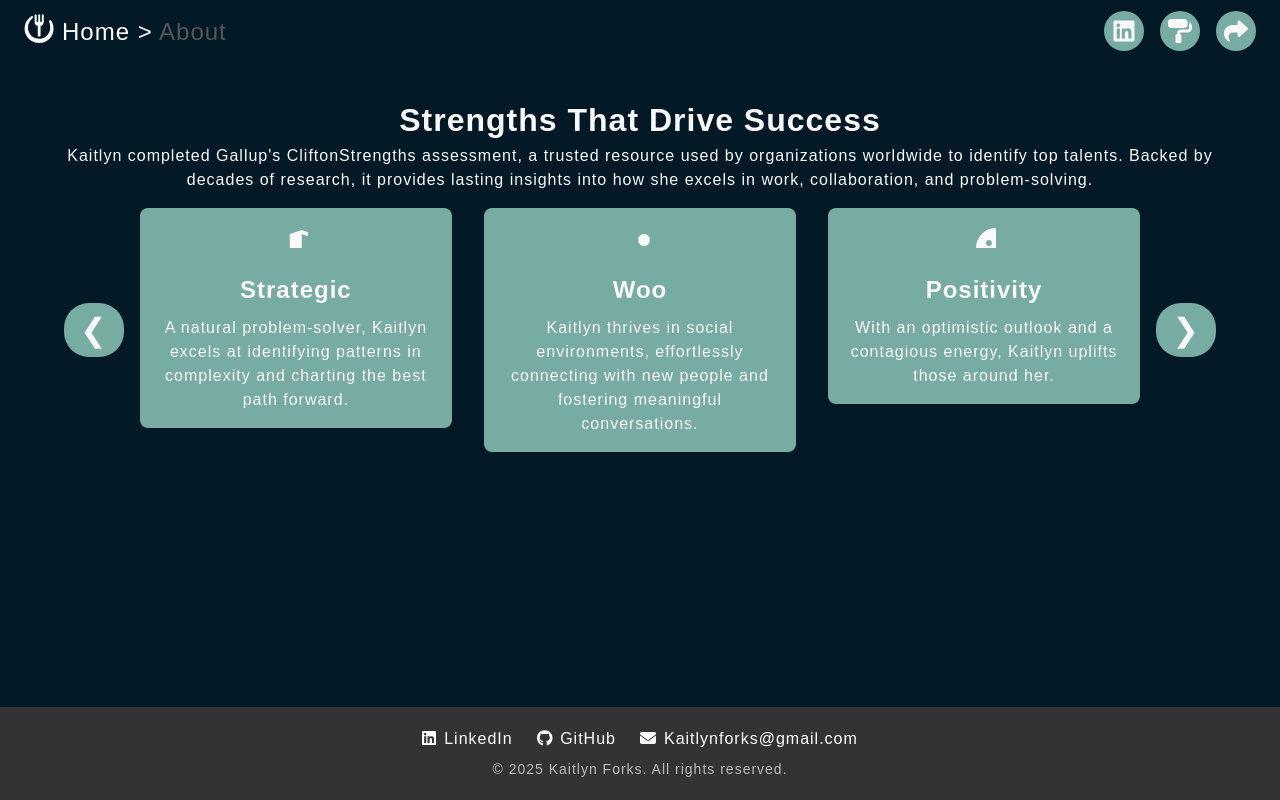
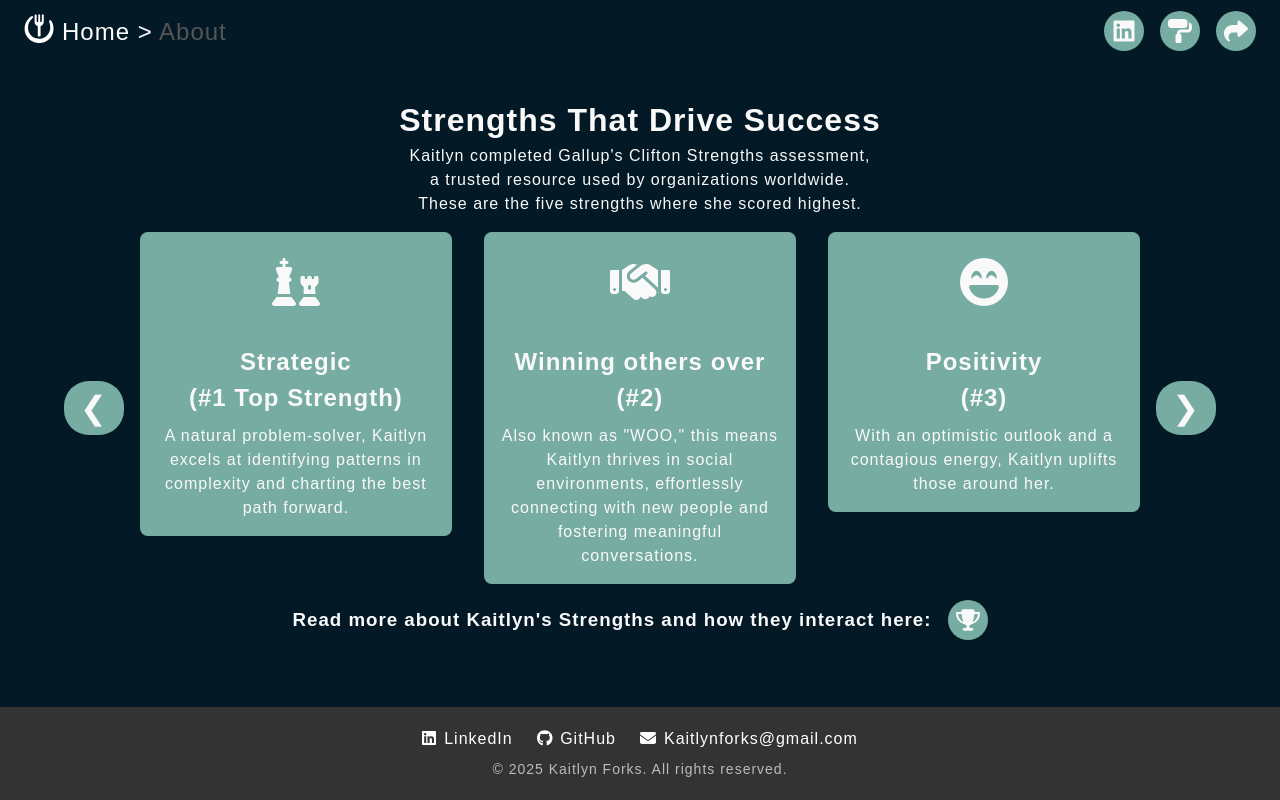
Before and after one commit to kforks/forked-software-ng, an Angular app: page /about in a window 1280 px wide. Built offline with nearby package versions, Linux system fonts and the light colour scheme; a web font is replaced by a local one.

Commit message:
strengths progress

```diff
--- a/src/app/components/strengths-carousel/strengths-carousel.component.html
+++ b/src/app/components/strengths-carousel/strengths-carousel.component.html
@@ -1,10 +1,9 @@
 <div class="carousel-title flex-column">
   <h1>Strengths That Drive Success</h1>
   <div class="carousel-description text-center">
-    Kaitlyn completed Gallup's CliftonStrengths assessment, a trusted resource
-    used by organizations worldwide to identify top talents. Backed by decades
-    of research, it provides lasting insights into how she excels in work,
-    collaboration, and problem-solving.
+    Kaitlyn completed Gallup's Clifton Strengths assessment,<br />
+    a trusted resource used by organizations worldwide.<br />
+    These are the five strengths where she scored highest.
   </div>
 </div>
 
@@ -17,8 +16,8 @@
     >
       <div class="carousel-content" *ngFor="let strength of visibleStrengths">
         <mat-card class="flex-column">
-          <mat-icon class="strength-icon">{{ strength.icon }}</mat-icon>
-          <h2>{{ strength.title }}</h2>
+          <fa-icon [icon]="strength.icon" class="strength-icon"></fa-icon>
+          <h2 [innerHTML]="strength.title"></h2>
           <p>{{ strength.description }}</p>
         </mat-card>
       </div>
@@ -26,3 +25,17 @@
   </div>
   <button (click)="nextSlide()" class="nav-button">❯</button>
 </div>
+
+<div class="flex-center-row" style="align-items: center">
+  <h3>Read more about Kaitlyn's Strengths and how they interact here:</h3>
+  <div>
+    <button
+      class="margin-left-md"
+      mat-icon-button
+      [matTooltip]="'Top 5 PDF'"
+      (click)="openPdf('Forks-Kaitlyn-SF_TOP_5.pdf')"
+    >
+      <fa-icon [icon]="faTrophy"></fa-icon>
+    </button>
+  </div>
+</div>
--- a/src/app/components/strengths-carousel/strengths-carousel.component.ts
+++ b/src/app/components/strengths-carousel/strengths-carousel.component.ts
@@ -1,62 +1,75 @@
 import { Component, OnInit } from '@angular/core';
-import { MatIcon } from '@angular/material/icon';
 import { NgForOf } from '@angular/common';
 import { MatCard } from '@angular/material/card';
+import { FaIconComponent } from '@fortawesome/angular-fontawesome';
+import { MatIconButton } from '@angular/material/button';
+import { MatTooltip } from '@angular/material/tooltip';
+import {
+  faChess,
+  faHandshake,
+  faLaughBeam,
+  faPeopleRoof,
+  faPersonChalkboard,
+  faTrophy,
+  IconDefinition,
+} from '@fortawesome/free-solid-svg-icons';
 
 @Component({
   selector: 'app-strengths-carousel',
   templateUrl: './strengths-carousel.component.html',
   styleUrls: ['./strengths-carousel.component.scss'],
-  imports: [MatIcon, NgForOf, MatCard],
+  imports: [NgForOf, MatCard, FaIconComponent, MatIconButton, MatTooltip],
 })
 export class StrengthsCarouselComponent implements OnInit {
-  strengths = [
+  visibleStrengths: any[] = [];
+  currentTranslateX = 0;
+  protected readonly faTrophy = faTrophy;
+  strengths: { title: string; icon: IconDefinition; description: string }[] = [
     {
-      title: 'Strategic',
-      icon: 'map',
+      title: 'Strategic<br>(#1 Top Strength)',
+      icon: faChess,
       description:
         'A natural problem-solver, Kaitlyn excels at identifying patterns in complexity and charting the best path forward.',
     },
     {
-      title: 'Woo',
-      icon: 'group',
+      title: 'Winning others over<br>(#2)',
+      icon: faHandshake,
       description:
-        'Kaitlyn thrives in social environments, effortlessly connecting with new people and fostering meaningful conversations.',
+        'Also known as "WOO," this means Kaitlyn thrives in social environments, effortlessly connecting with new people and fostering meaningful conversations.',
     },
     {
-      title: 'Positivity',
-      icon: 'emoji_emotions',
+      title: 'Positivity<br>(#3)',
+      icon: faLaughBeam,
       description:
         'With an optimistic outlook and a contagious energy, Kaitlyn uplifts those around her.',
     },
     {
-      title: 'Developer',
-      icon: 'trending_up',
+      title: 'Developer<br>(#4)',
+      icon: faPersonChalkboard,
       description:
         'Kaitlyn is deeply invested in helping others grow and reach their full potential.',
     },
     {
-      title: 'Empathy',
-      icon: 'favorite',
+      title: 'Empathy<br>(#5)',
+      icon: faPeopleRoof,
       description:
         'Kaitlyn intuitively senses the emotions of those around her, offering genuine understanding and support.',
     },
   ];
 
-  visibleStrengths: any[] = [];
-  currentTranslateX = 0;
+  constructor() {}
 
   ngOnInit() {
     // Initialize visibleStrengths with extra strengths for smooth scrolling
     this.visibleStrengths = [
       ...this.strengths,
-      ...this.strengths.slice(0, 6), // Preload enough items for at least two additional slides
+      ...this.strengths.slice(0, 6), // Preload enough items for at least two additional sets
     ];
   }
 
   prevSlide() {
     if (this.currentTranslateX === 0) {
-      // Preload at least two additional sets at the beginning if needed
+      // Preload at least two additional sets at the beginning for back scroll
       const additionalSet = [...this.strengths.slice(-6)];
       this.visibleStrengths = [...additionalSet, ...this.visibleStrengths];
       this.currentTranslateX += 200; // Adjust to maintain the current slide position
@@ -76,7 +89,6 @@ export class StrengthsCarouselComponent implements OnInit {
         ...additionalSet.slice(0, 6),
       ];
     }
-
     this.currentTranslateX += 100;
   }
 
@@ -90,4 +102,9 @@ export class StrengthsCarouselComponent implements OnInit {
     const totalVisibleSlots = Math.floor(this.currentTranslateX / 100) * 3 + 3;
     return this.visibleStrengths.length - totalVisibleSlots;
   }
+
+  openPdf(filePath: string): void {
+    const fullPath = `assets/files/${filePath}`;
+    window.open(fullPath, '_blank');
+  }
 }
```
Also changed, not shown: 2 other files (tests, documents, lock files or other folders).
